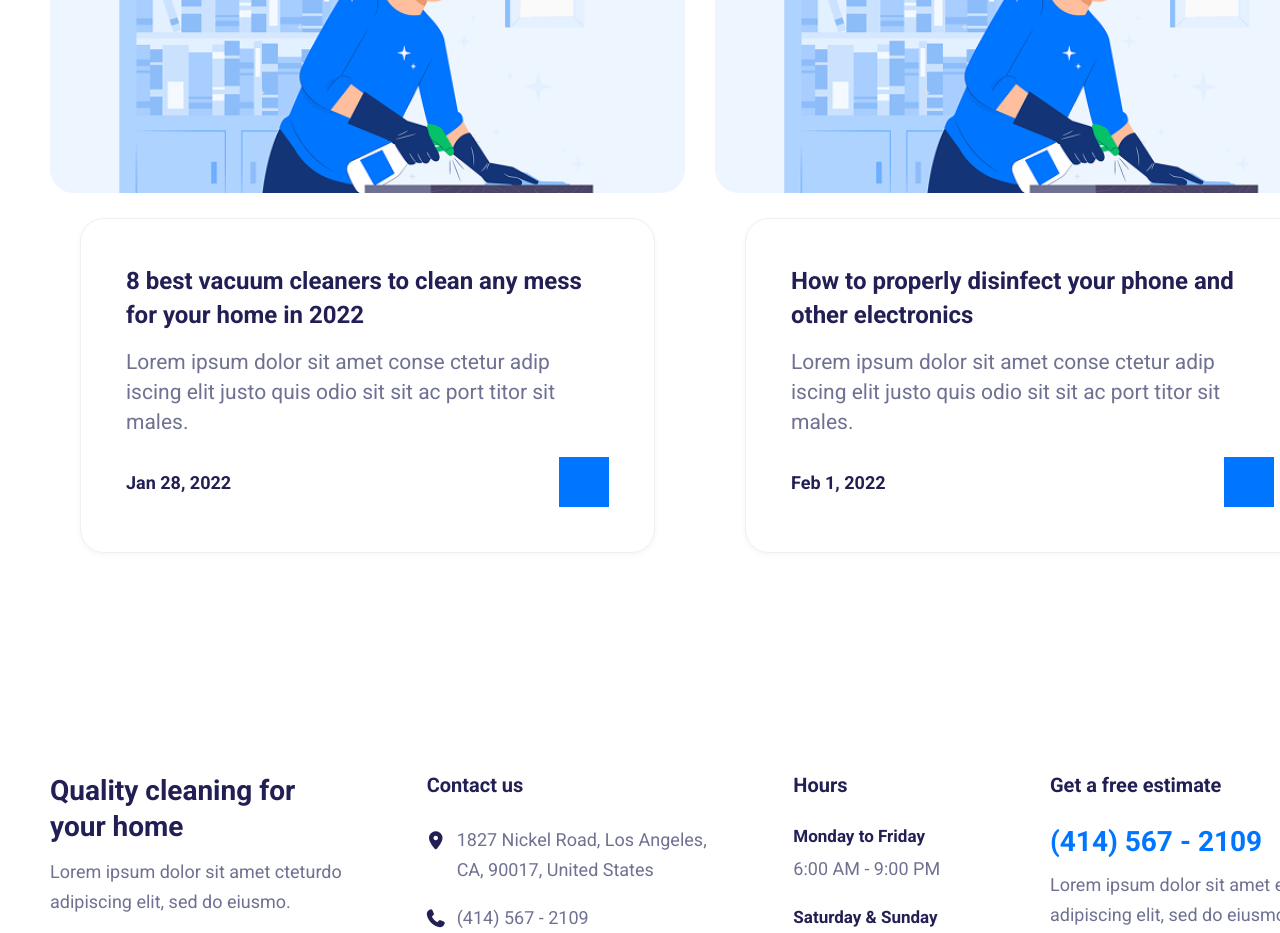
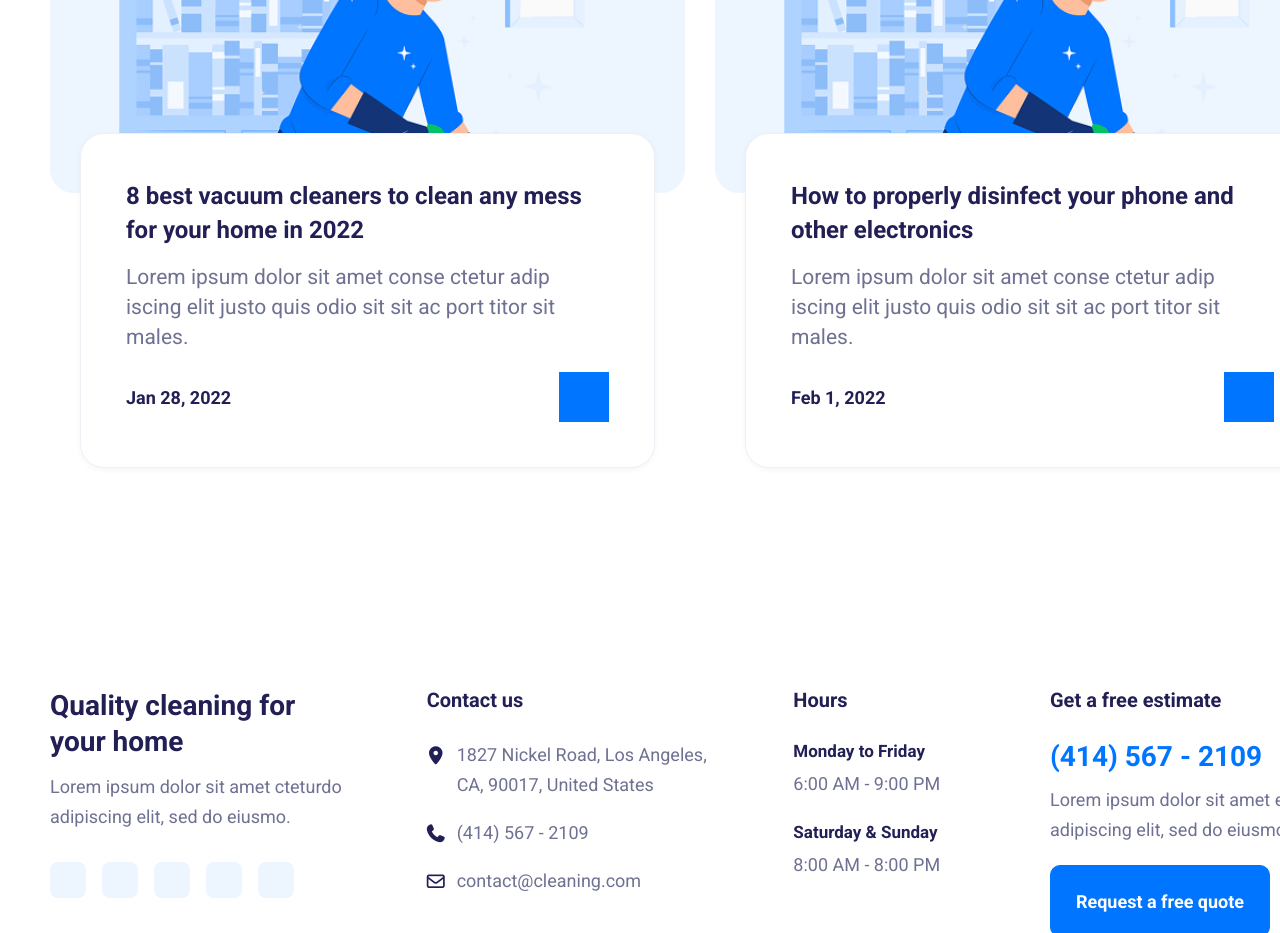
Before and after one commit to stella88-8bit/exam3, a plain HTML site: page index.html in a window 1280 px wide. Shown: the part 5880-6813 px from the top of the page. Drawn offline with Linux system fonts and the light colour scheme.

Commit message:
small changes

```diff
--- a/style.css
+++ b/style.css
@@ -485,11 +485,12 @@ h4 {
     width: 575px;
     min-height: 324px;
     padding: 45px;
-    margin: 25px auto 0;
+    margin: -60px auto 0;
     background-color: white;
     border: 1px solid #eff0f6;
     border-radius: 24px;
     box-shadow: 0 2px 6px #14142b0a;
+    position: relative;
 }
 
 .article-text h3 {
```
